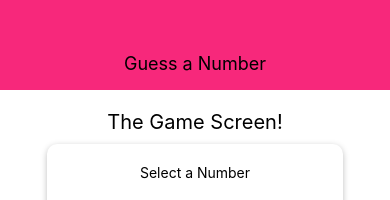
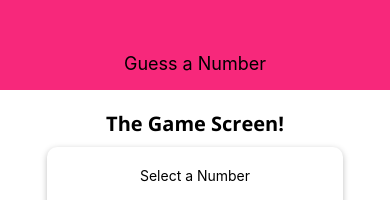
Before and after one commit to nguyentu9/test_rn, a React Native app: screen / in a window 390 px wide. Shown: the top 200 px of the page. Built offline with nearby package versions, Linux system fonts and the light colour scheme.

Commit message:
4 - 23. Adding Custom Fonts

```diff
--- a/App.js
+++ b/App.js
@@ -1,15 +1,40 @@
 import { StatusBar } from "expo-status-bar";
 import React, { useState } from "react";
 import { StyleSheet, View } from "react-native";
+// import * as Font from "expo-font";
+import { useFonts } from "expo-font";
+import { AppLoading } from "expo";
+
 import Header from "./components/Header";
 import GameOverScreen from "./screens/GameOverScreen";
 import GameScreen from "./screens/GameScreen";
 import StartGameScreen from "./screens/StartGameScreen";
 
+// const fetchFonts = () => {
+//   return Font.loadAsync({
+//     "open-sans": require("./assets/fonts/opensans-regular.ttf"),
+//     "open-sans-bold": require("./assets/fonts/opensans-bold.ttf"),
+//   });
+// };
 export default function App() {
   const [userNumber, setUserNumber] = useState();
   const [guessRounds, setGuessRounds] = useState(0);
+  // const [dataLoaded, setDataLoaded] = useState(false);
 
+  // if (!dataLoaded) {
+  //   return (
+  //     <AppLoading
+  //       startAsync={fetchFonts}
+  //       onFinish={() => setDataLoaded(true)}
+  //       onError={(err) => console.log(err)}
+  //     />
+  //   );
+  // }
+
+  const [loaded] = useFonts({
+    "open-sans": require("./assets/fonts/OpenSans-Regular.ttf"),
+    "open-sans-bold": require("./assets/fonts/OpenSans-Bold.ttf"),
+  });
   const configureNewGameHanler = () => {
     setGuessRounds(0);
     setUserNumber(null);
--- a/package.json
+++ b/package.json
@@ -9,6 +9,7 @@
   },
   "dependencies": {
     "expo": "~42.0.1",
+    "expo-font": "~9.2.1",
     "expo-status-bar": "~1.0.4",
     "react": "16.13.1",
     "react-dom": "16.13.1",
--- a/screens/StartGameScreen.js
+++ b/screens/StartGameScreen.js
@@ -102,6 +102,7 @@ const styles = StyleSheet.create({
   title: {
     fontSize: 20,
     marginVertical: 10,
+    fontFamily: "open-sans-bold",
   },
   inputContainer: {
     alignItems: "center",
```
Also changed, not shown: assets/fonts/OpenSans-Bold.ttf (added), assets/fonts/OpenSans-Regular.ttf (added).
